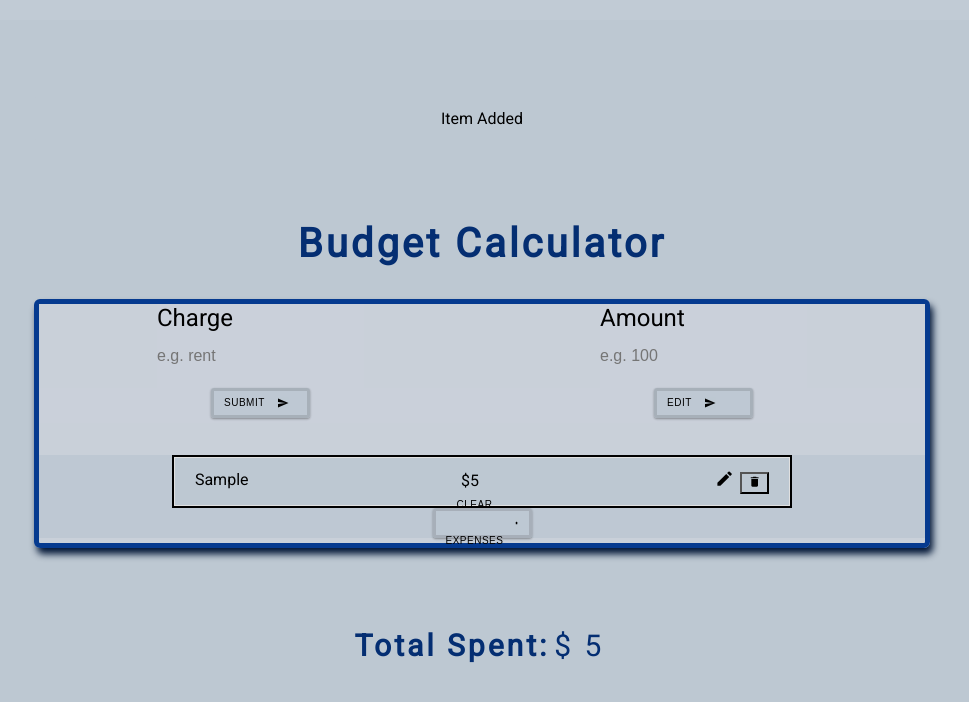
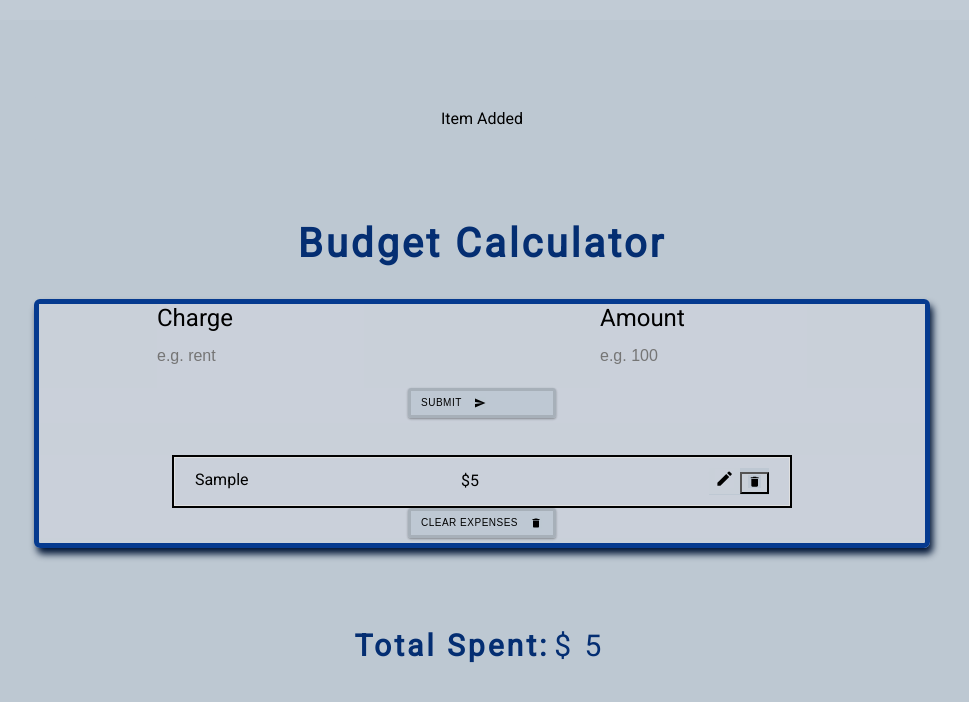
Before and after one commit to LynnKnapp/budget-app, a React (Create React App) app: page / in a window 1280 px wide. Both pictures are taken after typing "Sample", "5" into the empty fields and a click on the button "SUBMIT". Shown: the top 702 px of the page, without its empty margins (158-1127 px from the left). Built offline with nearby package versions, Linux system fonts and the light colour scheme.

Commit message:
app functioning, still working on css(buttons)

```diff
--- a/package.json
+++ b/package.json
@@ -16,7 +16,8 @@
     "start": "react-scripts start",
     "build": "react-scripts build",
     "test": "react-scripts test",
-    "eject": "react-scripts eject"
+    "eject": "react-scripts eject",
+    "deploy": "npm run build && mv build/index.html build/200.html && surge build"
   },
   "eslintConfig": {
     "extends": "react-app"
--- a/src/App.js
+++ b/src/App.js
@@ -81,6 +81,7 @@ const handleEdit = id =>{
    setAmount(amount)
    setEdit(true)
    setId(id)
+
   console.log(expenseItem)
 }
 
--- a/src/components/ExpenseForm.js
+++ b/src/components/ExpenseForm.js
@@ -2,7 +2,13 @@ import React from 'react'
 import { MdSend } from 'react-icons/md'
 
 const ExpenseForm = (props) => {
-        const {charge, amount, handleCharge, handleAmount, handleSubmit, handleEdit} = props
+        const {charge, amount, handleCharge, handleAmount, handleSubmit} = props
+
+        // const [isToggled, setToggled] = useState(false);
+
+        // const toggleBtn = () => setToggled(!isToggled);
+
+
     return (
         <div className='form-cont'>
             <form className= 'form'onSubmit={handleSubmit}>
@@ -33,13 +39,22 @@ const ExpenseForm = (props) => {
                     </div>
                 </div>
                 <div className='btn-cont'>
-                    <button className='btn'>submit
-                        {/* {edit? 'edit' : 'submit'}  */}
-                        <MdSend className='btn-icon' />
-                    </button>
-                    <button className='btn' onClick={handleEdit}>edit
-                        <MdSend className='btn-icon' />
-                    </button>
+                <button type= 'submit' className='btn' onClick={handleSubmit}>submit
+                    <MdSend className='btn-icon' />
+                </button>
+                     {/* { toggleBtn ?
+                        <>
+                            <button className='btn' onClick={handleSubmit}>submit
+                                <MdSend className='btn-icon' />
+                            </button>
+                            </>
+                            :
+                            <>
+                            <button className='btn' onClick={handleSubmit}>edit
+                                <MdSend className='btn-icon' />
+                            </button>
+                        </>
+                    }   */}
                 </div>
             </form>
         </div>
--- a/src/styles/styles.css
+++ b/src/styles/styles.css
@@ -18,8 +18,10 @@
     border: solid teal 5px
 }
 .expense-cont{
-    border: solid black 2px
+    border: solid black 2px;
+    background-color: rgba(202, 209, 218, 0.938);
 }
+
 .form-container{
     border: solid rgb(6, 63, 6) 5px
 }
@@ -84,6 +86,7 @@ label {
     background-color: rgba(202, 209, 218, 0.938);
 
 }
+
 .form-control {
   background-color: transparent;
   border: none;
@@ -115,7 +118,7 @@ label {
   display: flex;
   align-items: center;
   margin-bottom: 5px;
-  width: 99px;
+  width: 148px;
   position: align-to-parent(middle, middle);
 }
 
@@ -133,20 +136,37 @@ label {
   padding: 0;
 }
 .item {
-  background-color: var(--mainWhite);
   line-height: 1.5rem;
   padding: 10px 20px;
-  /* margin-bottom: 1rem; */
   border: 1px solid #e0e0e0;
   display: flex;
   justify-content: space-between;
   transition: all 0.3s linear;
+}
+.list-cont{
+  background-color: rgba(202, 209, 218, 0.938);
+}
+.list-cont > ul > div > li{
+  background-color: rgba(202, 209, 218, 0.938);
+}
+.list-cont > ul > div > li > div.info > span.expense{
+  background-color: rgba(202, 209, 218, 0.938);
+}
+.list-cont > ul > div > li > div:nth-child(2) > button.edit-btn{
+  background-color: rgba(202, 209, 218, 0.938);
+}
+.list-cont > ul > div > li > div:nth-child(2) > button.clear-btn{
+  background-color: rgba(202, 209, 218, 0.938);
+}
+.list-cont > ul > div > li > div:nth-child(2) > button.edit-btn > svg{
+    background-color: rgba(202, 209, 218, 0.938);
 }
 .item:hover {
   box-shadow: 0 14px 28px rgba(0, 0, 0, 0.25), 0 10px 10px rgba(0, 0, 0, 0.22);
   transform: scale(1.05);
 }
 .info {
+  background-color: rgba(202, 209, 218, 0.938);
   flex: 0 0 60%;
   display: flex;
   justify-content: space-between;
```
Also changed, not shown: 1 other file (tests, documents, lock files or other folders).
